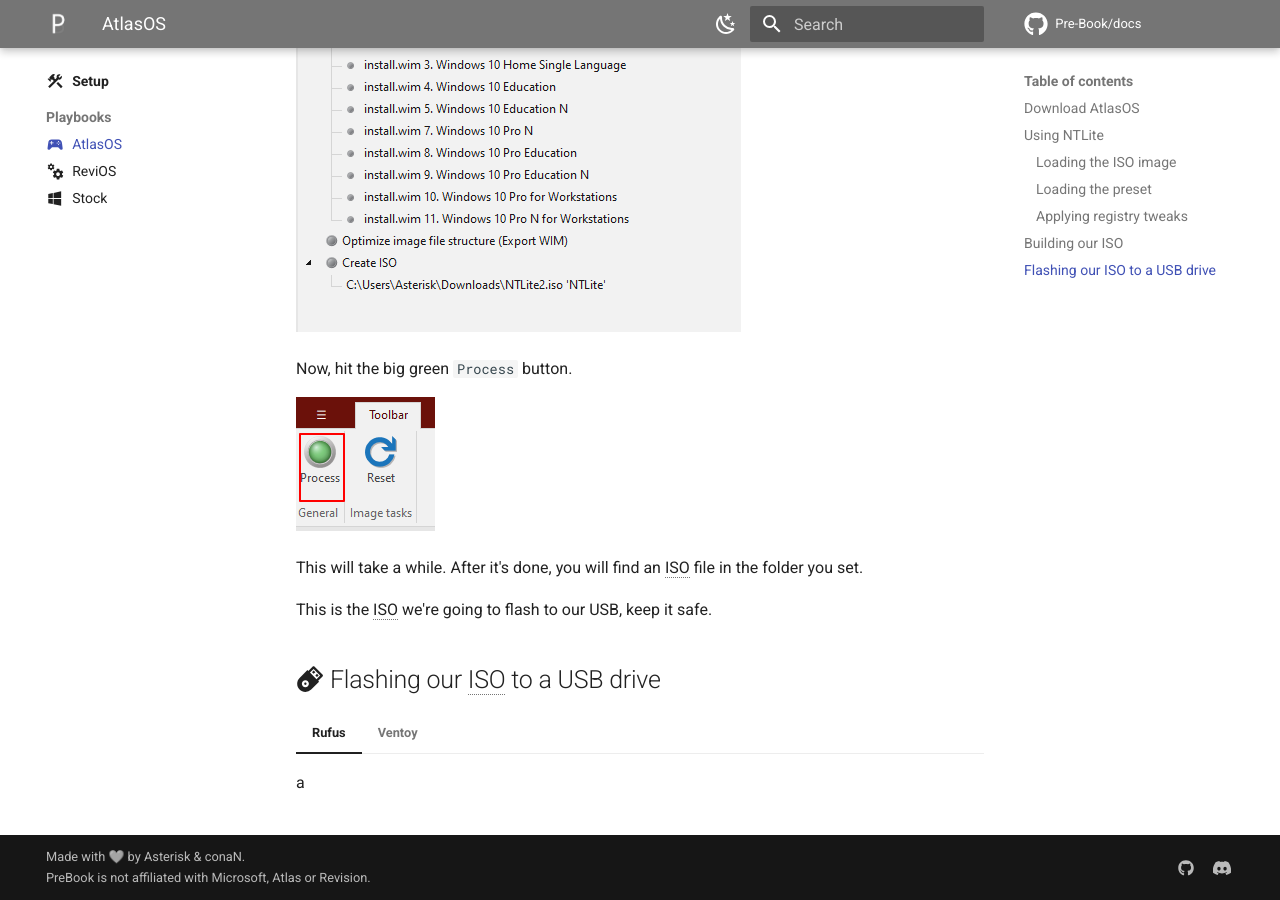
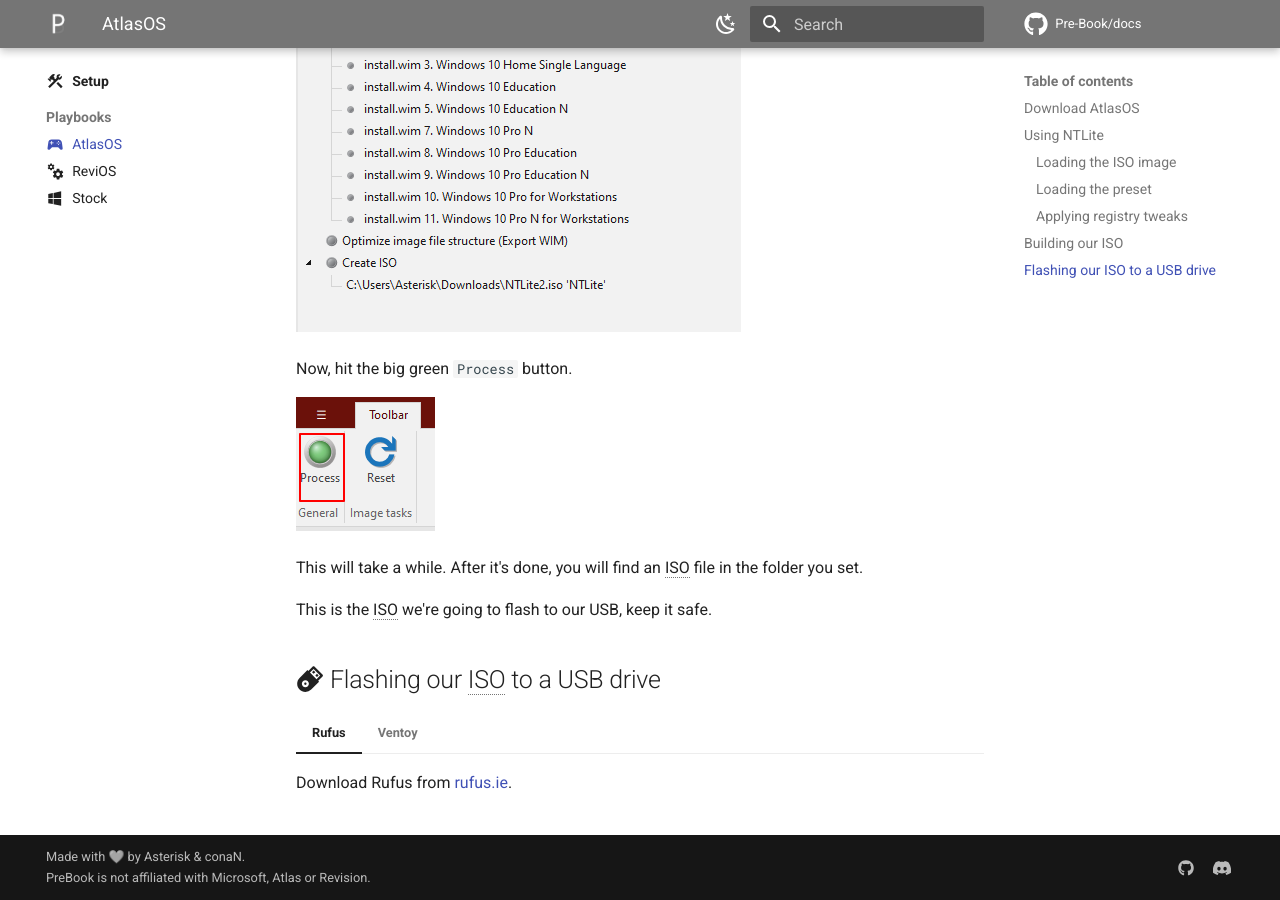
Before and after one commit to Pre-Book/docs, an MkDocs documentation site: the page built from docs/setup/playbooks/atlas.md, in a window 1280 px wide and 900 px high, scrolled down 6038 px. Built offline with MkDocs 1.6.1 and Material for MkDocs 9.7.7, drawn with Linux system fonts in a browser that asks for light colours; comment, search, counter and statistics services are not loaded.

Commit message:
beginning of rufus guide

```diff
--- a/docs/setup/playbooks/atlas.md
+++ b/docs/setup/playbooks/atlas.md
@@ -130,6 +130,6 @@ This is the ISO we're going to flash to our USB, keep it safe.
 ## :material-usb-flash-drive: Flashing our ISO to a USB drive
 
 === "Rufus"
-    a
+    Download Rufus from [rufus.ie](https://rufus.ie).
 === "Ventoy"
-    a
+    WIP
```
